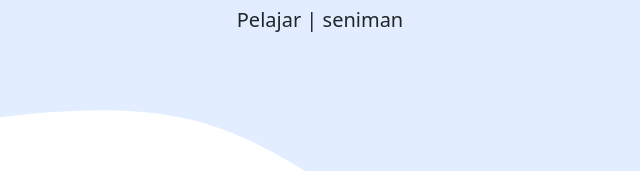
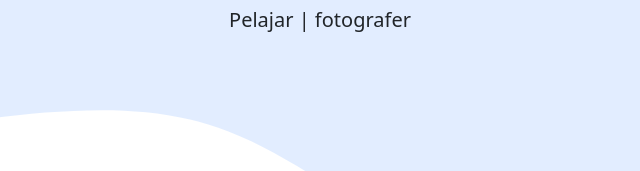
Before and after one commit to wildanbisa/wildanbisaaa.github.io, a plain HTML site: page index.html in a window 1280 px wide. Shown: the part 422-593 px from the top of the page, 320-960 px from the left. Drawn offline with nearby package versions, Linux system fonts and the light colour scheme.

Commit message:
mengubah nama seniman menjadi Fotografer

```diff
--- a/index.html
+++ b/index.html
@@ -48,7 +48,7 @@
     <section class="jumbotron text-center">
       <img src="img/mentahan.webp" alt=" mentahan" width="200" class="rounded-circle img-thumbnail" />
       <h1 class="display-4">Wildan Rizalud Da'wah</h1>
-      <p class="lead">Pelajar | seniman</p>
+      <p class="lead">Pelajar | fotografer</p>
       <svg xmlns="http://www.w3.org/2000/svg" viewBox="0 0 1440 320"><path fill="#fff" fill-opacity="1" d="M0,224L34.3,202.7C68.6,181,137,139,206,112C274.3,85,343,75,411,69.3C480,64,549,64,617,90.7C685.7,117,754,171,823,208C891.4,245,960,267,1029,266.7C1097.1,267,1166,245,1234,202.7C1302.9,160,1371,96,1406,64L1440,32L1440,320L1405.7,320C1371.4,320,1303,320,1234,320C1165.7,320,1097,320,1029,320C960,320,891,320,823,320C754.3,320,686,320,617,320C548.6,320,480,320,411,320C342.9,320,274,320,206,320C137.1,320,69,320,34,320L0,320Z"></path></svg>
     </section>
     <!-- Akhir Jumbotron-->
```
